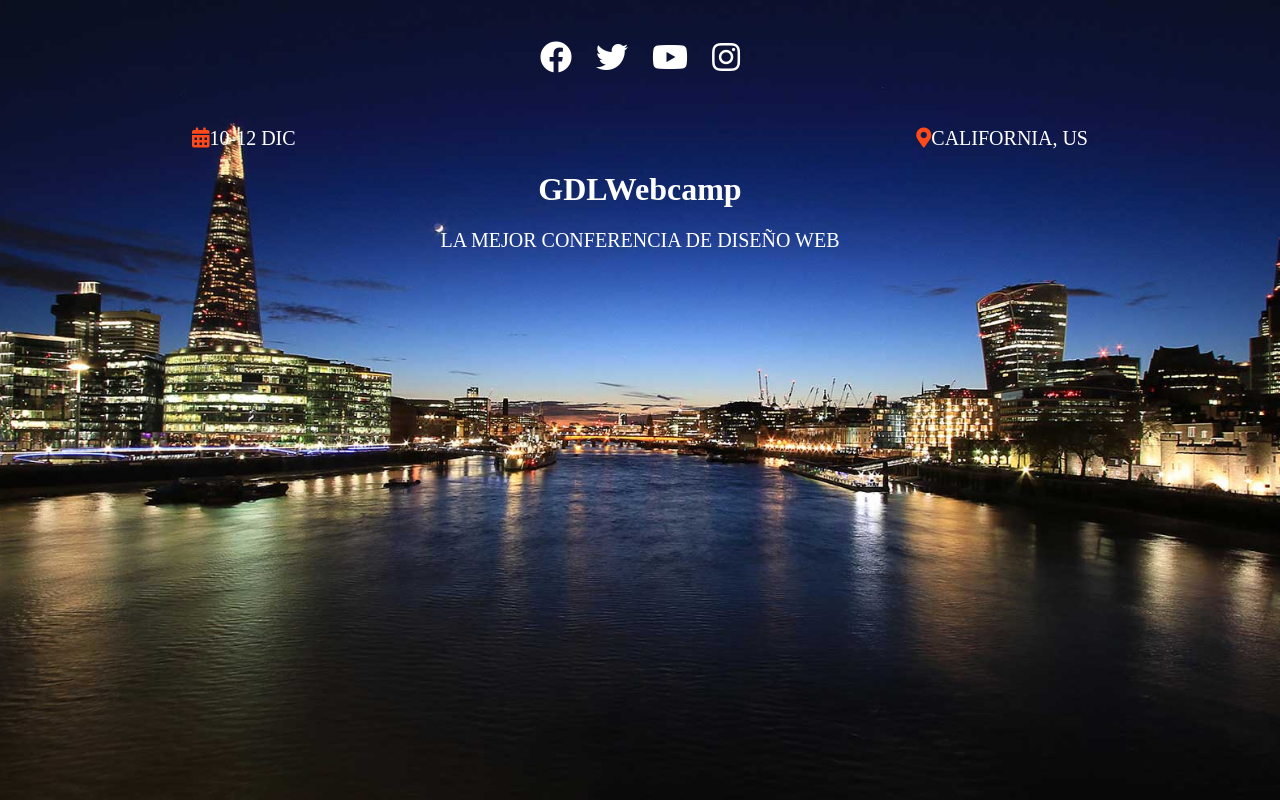
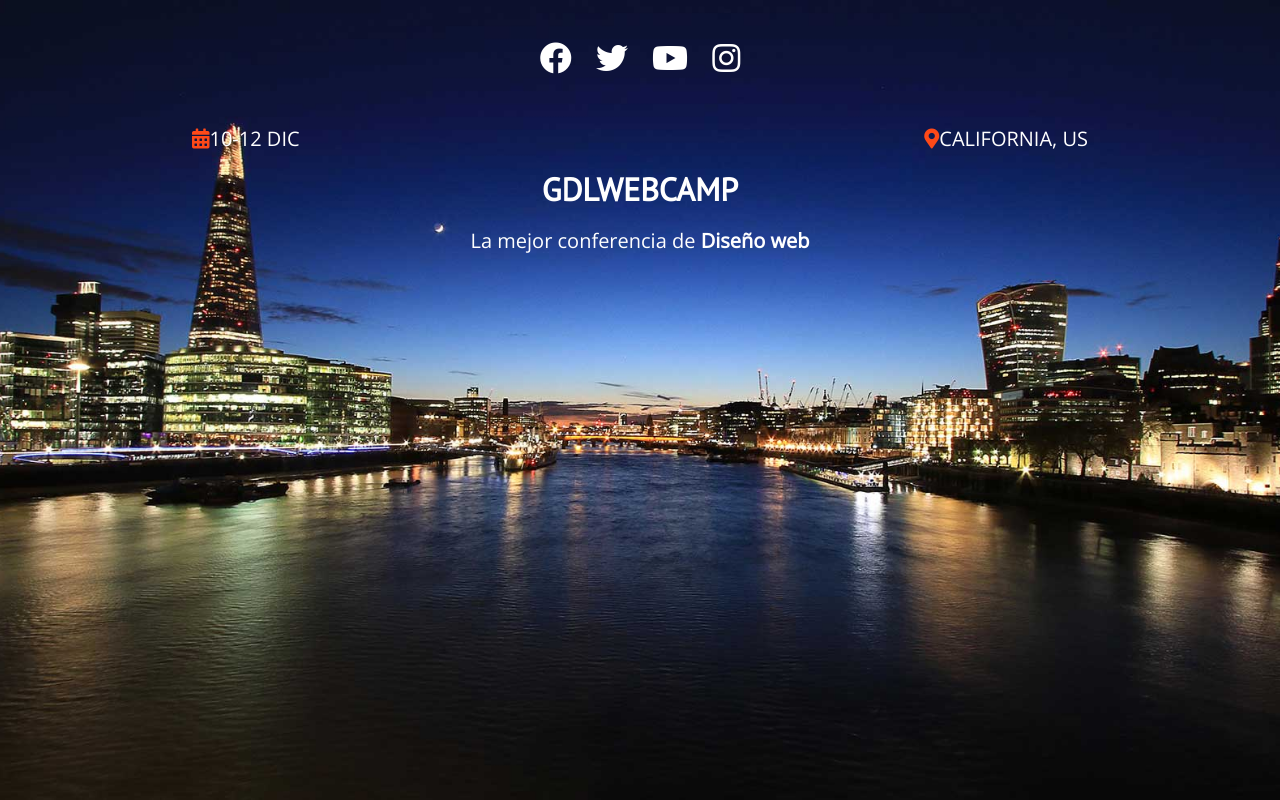
Before and after one commit to beikerc/sitio-conferencias, a website built with Parcel: page index.html in a window 1280 px wide. Built offline with nearby package versions, Linux system fonts and the light colour scheme.

Commit message:
adding fonts

```diff
--- a/css/main.css
+++ b/css/main.css
@@ -94,6 +94,8 @@ textarea {
    }
    body {
      background: #f2f2f2;
+     font-family: 'Open Sans', sans-serif;
+
    }
    div.hero {
      background-image: url(../img/encabezado.jpg);
@@ -143,6 +145,21 @@ textarea {
       float: right;
       text-align: right;
     }
+    p.slogan {
+      text-transform: none!important;
+    }
+    h1.nombre-sitio {
+      font-family: 'PT Sans', sans-serif;
+      font-size: 5.9w;
+      text-transform: uppercase;
+    }
+    h2 {
+      font-family: 'Oswald', sans-serif;
+    }
+    p.slogan span {
+      font-weight: bold;
+    }
+
 
 
 /* ==========================================================================
--- a/index.html
+++ b/index.html
@@ -18,6 +18,9 @@
 
   <link rel="stylesheet" href="css/normalize.css">
   <link rel="stylesheet" href="css/main.css">
+  <link rel="preconnect" href="https://fonts.googleapis.com">
+  <link rel="preconnect" href="https://fonts.gstatic.com" crossorigin>
+  <link href="https://fonts.googleapis.com/css2?family=Open+Sans&family=Oswald:wght@200&family=PT+Sans&display=swap" rel="stylesheet">
   <link rel="stylesheet" href="css/all.css"
   <meta name="theme-color" content="#fafafa">
 </head>
```
